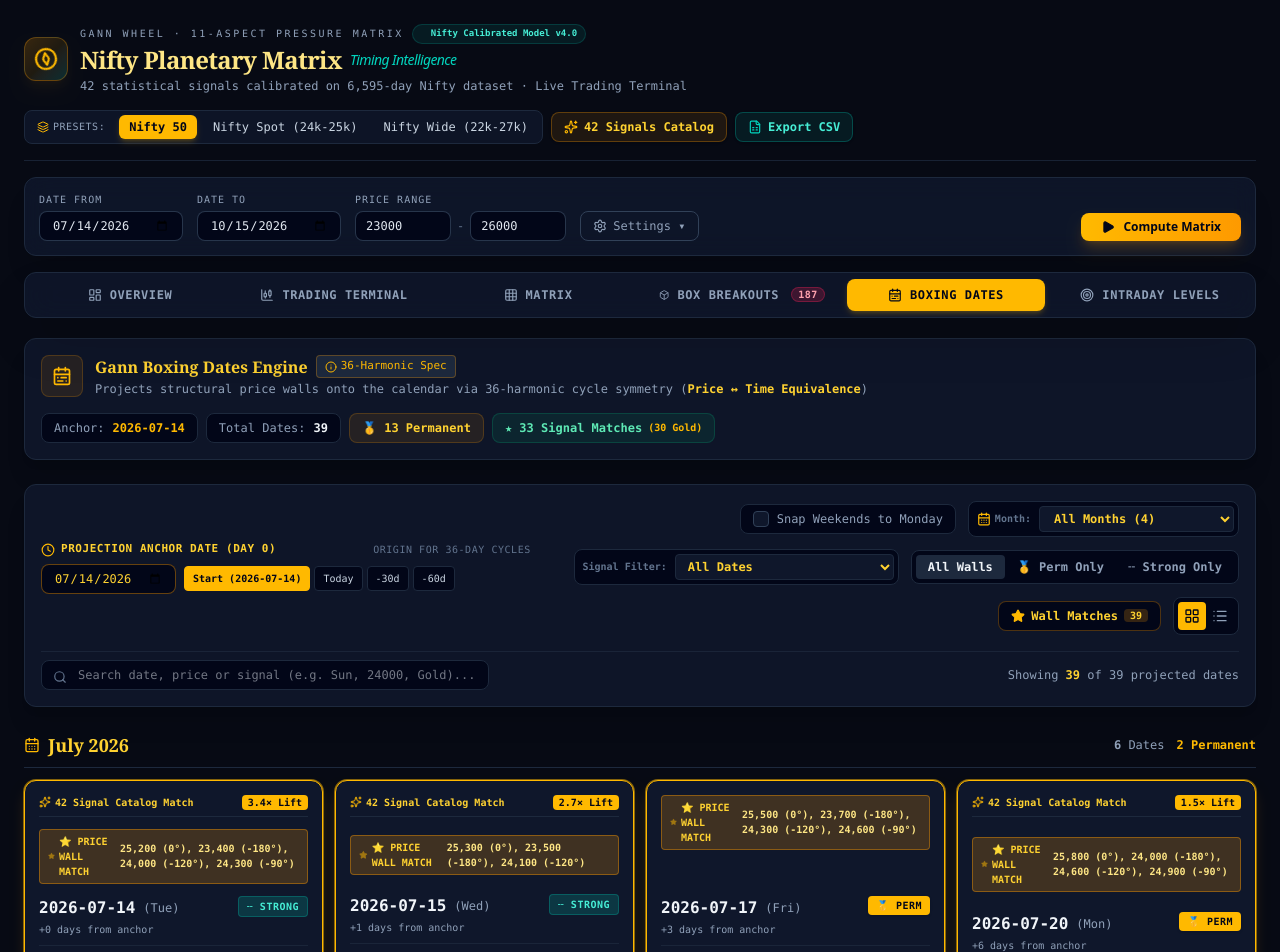
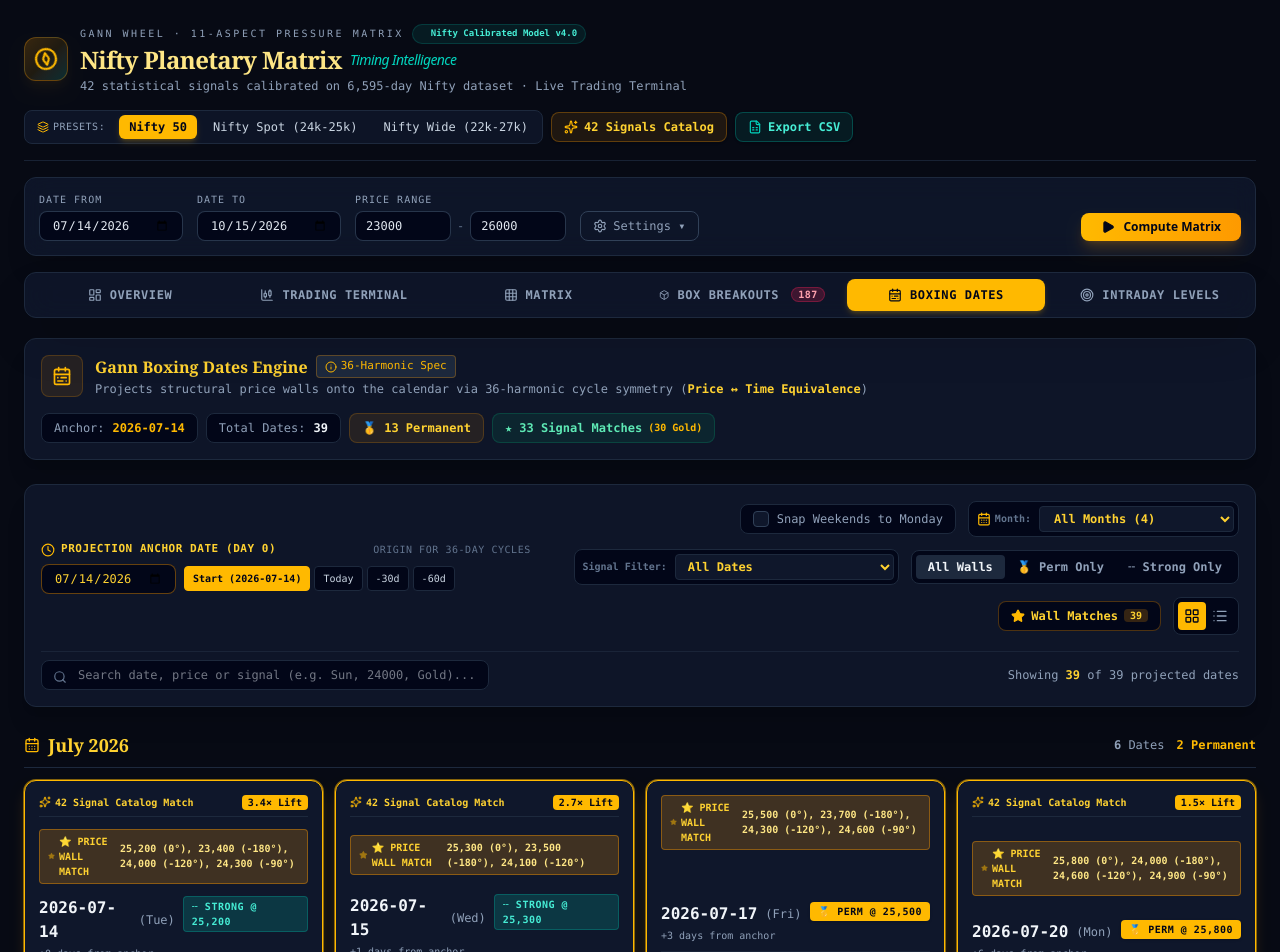
Before and after one commit to srinichal/Matrix_trading_terminals, a React (Vite) app: page / in a window 1280 px wide. Shown: the top 952 px of the page. Built offline with nearby package versions, Linux system fonts and the light colour scheme.

Commit message:
refactor: simplify wall matching and update UI labels
- Simplify `checkCandleWallMatch` by removing unnecessary wall list parameters.
- Increase matching sensitivity from 0.15% to 0.5% for better capture.
- Include wall price details in UI labels for clearer identification.

```diff
--- a/src/components/BoxingDatesTab.tsx
+++ b/src/components/BoxingDatesTab.tsx
@@ -761,7 +761,10 @@
                                   : 'bg-teal-500/20 text-teal-300 border border-teal-500/30'
                               }`}
                             >
-                              {isPerm ? '🥇 PERM' : '╌ STRONG'}
+                              {(() => {
+                                const fw = isPerm ? (bd.perm[0] ?? bd.strong[0]) : (bd.strong[0] ?? bd.perm[0]);
+                                return `${isPerm ? '🥇 PERM' : '╌ STRONG'}${fw ? ` @ ${fw.toLocaleString()}` : ''}`;
+                              })()}
                             </span>
                           </div>
 
@@ -934,7 +937,10 @@
                                 : 'bg-teal-500/20 text-teal-300 border border-teal-500/30'
                             }`}
                           >
-                            {isPerm ? '🥇 Permanent' : '╌ Strong'}
+                            {(() => {
+                              const fw = isPerm ? (bd.perm[0] ?? bd.strong[0]) : (bd.strong[0] ?? bd.perm[0]);
+                              return `${isPerm ? '🥇 Permanent' : '╌ Strong'}${fw ? ` @ ${fw.toLocaleString()}` : ''}`;
+                            })()}
                           </span>
                           {wallMatchesMap[bd.date] && wallMatchesMap[bd.date].matches.length > 0 && (
                             <span className="px-1.5 py-0.5 rounded bg-amber-500/20 text-amber-300 border border-amber-500/40 text-[9px] font-bold font-mono flex items-center gap-1">
--- a/src/components/TradingTerminalTab.tsx
+++ b/src/components/TradingTerminalTab.tsx
@@ -549,7 +549,7 @@
     );
     const nextBoxingDate = rawBoxingDates.find((bd) => bd.date > dateStr);
     const candleWallMatches = (matchedBoxingDate && activeHoverCandle)
-      ? checkCandleWallMatch(activeHoverCandle, matchedBoxingDate, permWalls, strongWalls)
+      ? checkCandleWallMatch(activeHoverCandle, matchedBoxingDate)
       : [];
 
     // 3. Price Boxing & Gann Box Channel Info
@@ -1032,7 +1032,7 @@
           const matchTime = dateToTimestamp.get(bd.date);
           if (matchTime) {
             const candleOnDate = candles.find((c) => c.time === matchTime);
-            const wallMatches = candleOnDate ? checkCandleWallMatch(candleOnDate, bd, permWalls, strongWalls) : [];
+            const wallMatches = candleOnDate ? checkCandleWallMatch(candleOnDate, bd) : [];
             const hasWallMatch = wallMatches.length > 0;
 
             const existing = timeToMarker.get(matchTime);
@@ -1060,13 +1060,15 @@
                 });
               }
             } else {
-              const boxLabel = `🥊 BOX ${isPerm ? 'PERM' : 'STR'}`;
+              const firstWall = isPerm ? (bd.perm[0] ?? bd.strong[0]) : (bd.strong[0] ?? bd.perm[0]);
+              const wallStr = firstWall ? `@ ${firstWall.toLocaleString()}` : '';
+              const boxLabel = `🥊 BOX ${isPerm ? 'PERM' : 'STR'}${wallStr ? ` ${wallStr}` : ''}`;
               const boxColor = isPerm ? '#f59e0b' : '#14b8a6';
 
               if (existing) {
                 timeToMarker.set(matchTime, {
                   ...existing,
-                  text: `${existing.text} | ${boxLabel}`
+                  text: `${existing.text} | ${boxLabel} (${bd.date.slice(5)})`
                 });
               } else {
                 timeToMarker.set(matchTime, {
--- a/src/lib/matrix.ts
+++ b/src/lib/matrix.ts
@@ -500,9 +500,7 @@
 
 export function checkCandleWallMatch(
   candle: { high: number; low: number; close: number },
-  boxingDate: BoxingDate,
-  permWalls: number[] = [],
-  strongWalls: number[] = []
+  boxingDate: BoxingDate
 ): BoxWallMatch[] {
   const matches: BoxWallMatch[] = [];
   const seenPrices = new Set<number>();
@@ -536,7 +534,7 @@
       seenPrices.add(pw);
     } else {
       const closeDist = Math.abs(candle.close - pw) / pw;
-      if (closeDist <= 0.0015) {
+      if (closeDist <= 0.005) {
         matches.push({
           matchedPrice: pw,
           matchType: 'Direct Wall',
@@ -567,7 +565,7 @@
       seenPrices.add(sw);
     } else {
       const closeDist = Math.abs(candle.close - sw) / sw;
-      if (closeDist <= 0.0015) {
+      if (closeDist <= 0.005) {
         matches.push({
           matchedPrice: sw,
           matchType: 'Direct Wall',
@@ -582,15 +580,10 @@
     }
   });
 
-  // 3. Sync turn prices match - ONLY if matching an active Price Wall
+  // 3. Sync turn prices match
   if (boxingDate.syncPrices) {
     boxingDate.syncPrices.forEach((sp) => {
       if (seenPrices.has(sp)) return;
-
-      // Filter: sync price must be an active Price Box Wall (if configured)
-      const isActiveWall = permWalls.includes(sp) || strongWalls.includes(sp);
-      if (!isActiveWall && (permWalls.length > 0 || strongWalls.length > 0)) return;
-
       const angleInfo = getAngleInfo(sp);
       if (candle.low <= sp && candle.high >= sp) {
         matches.push({
@@ -603,7 +596,7 @@
         seenPrices.add(sp);
       } else {
         const closeDist = Math.abs(candle.close - sp) / sp;
-        if (closeDist <= 0.0015) {
+        if (closeDist <= 0.005) {
           matches.push({
             matchedPrice: sp,
             matchType: 'Sync Price',
```
